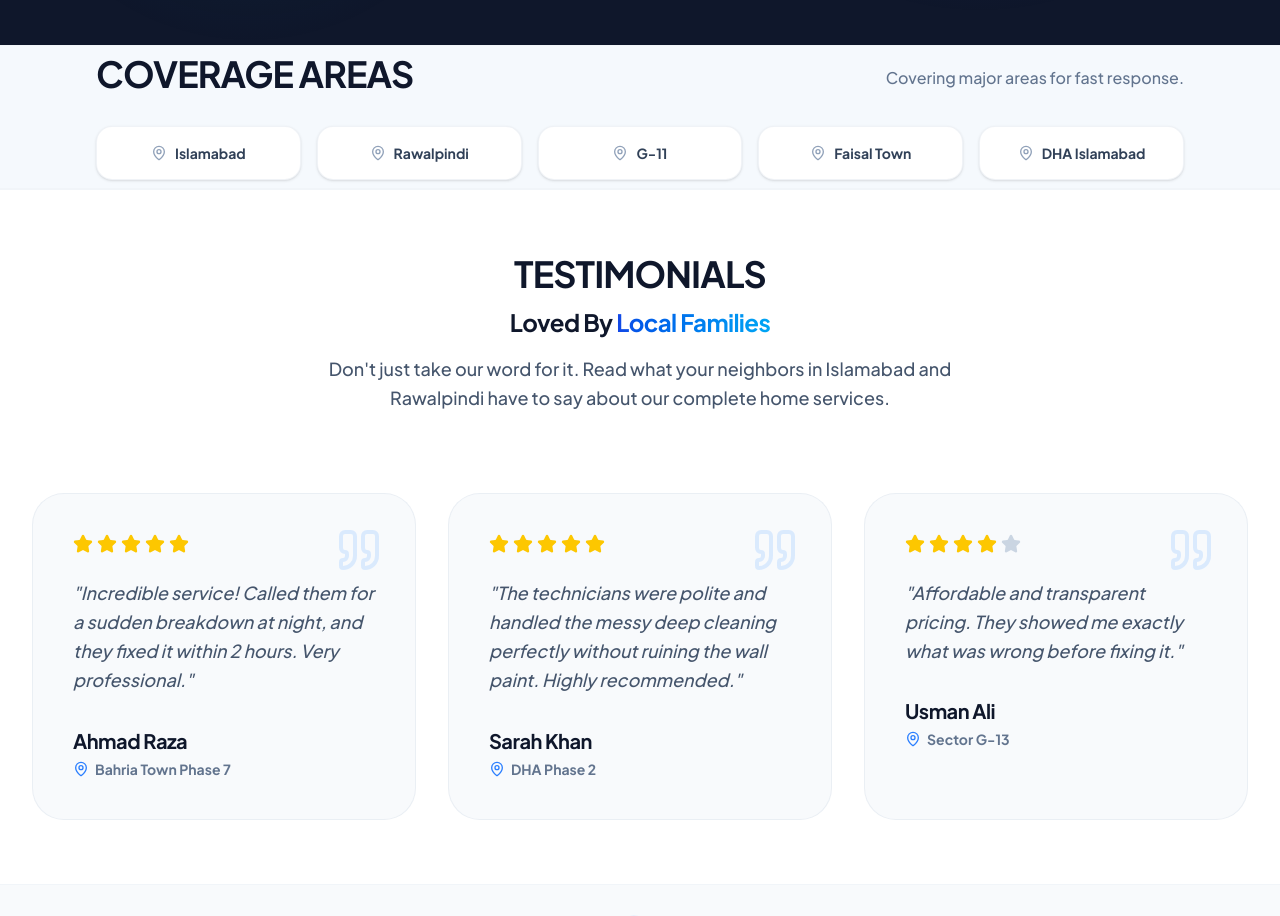
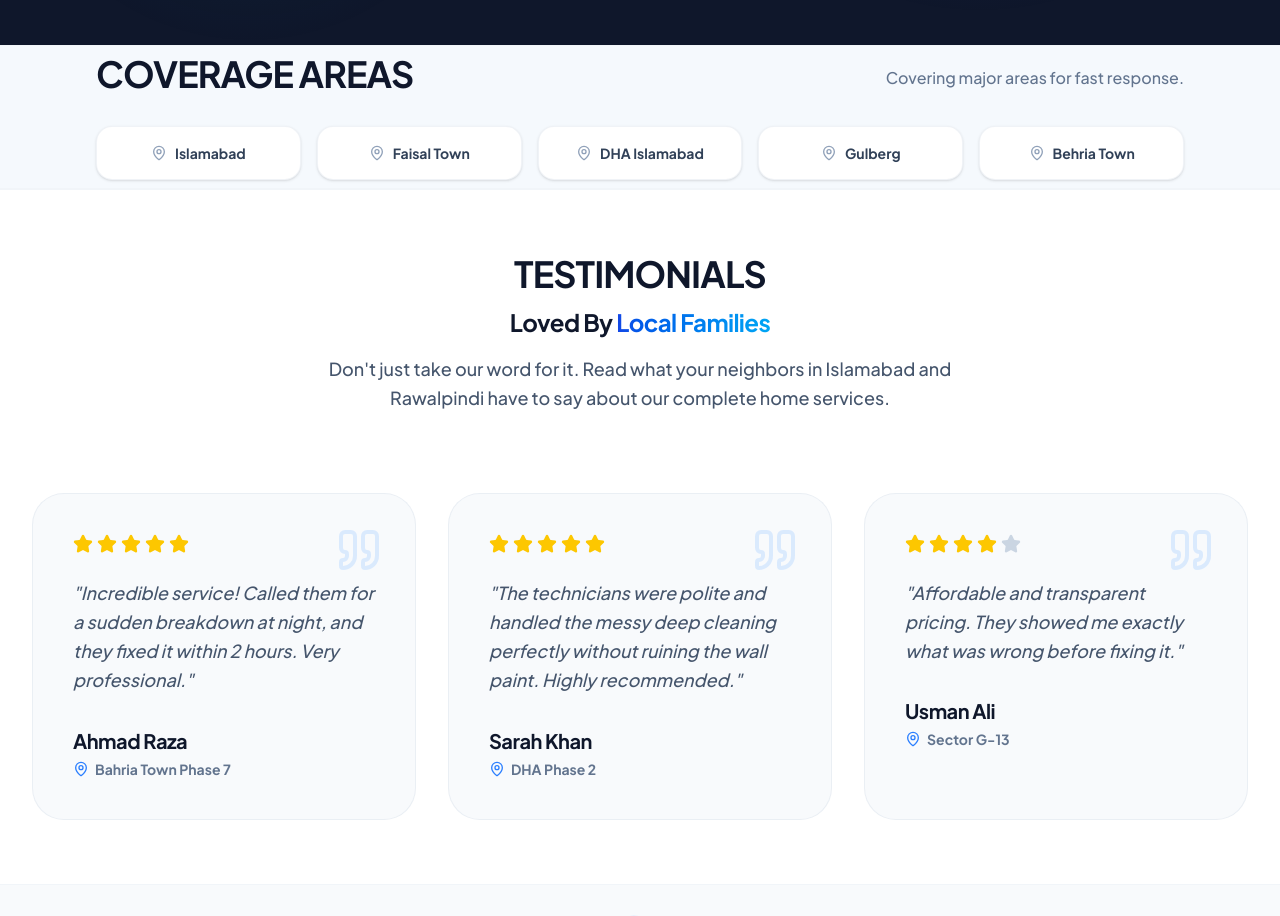
Before and after one commit to haroonashraf-dev/Capitalfixers, a React (Vite) app: page / in a window 1280 px wide. Shown: the part 2680-3596 px from the top of the page. Built offline with nearby package versions, Linux system fonts and the light colour scheme.

Commit message:
Update content.ts

```diff
--- a/src/data/content.ts
+++ b/src/data/content.ts
@@ -84,7 +84,7 @@ export const processSteps = [
 ];
 
 export const areasServed = [
-  "Islamabad", "Rawalpindi", "G-11" ,"Faisal Town", "DHA Islamabad"
+  "Islamabad","Faisal Town", "DHA Islamabad", "Gulberg","Behria Town"
 ];
 
 export const testimonials = [
```
